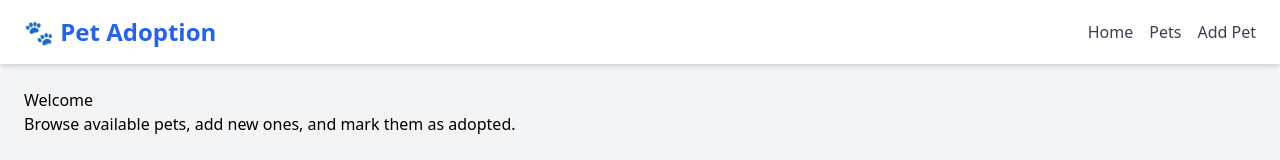
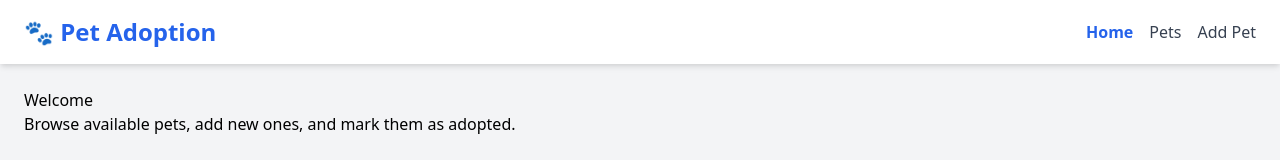
Before and after one commit to Tuscaney/pet-adoption-project, a React (Vite) app: page / in a window 1280 px wide. Shown: the top 160 px of the page. Built offline with nearby package versions, Linux system fonts and the light colour scheme; no server answers.

Commit message:
Updated src/App.jsx to jix nav bar/ navllink.

```diff
--- a/src/App.jsx
+++ b/src/App.jsx
@@ -1,4 +1,4 @@
-import { Link, Routes, Route } from 'react-router-dom';
+import { NavLink, Routes, Route } from 'react-router-dom';
 import Home from './pages/Home.jsx';
 import Pets from './pages/Pets.jsx';
 import AddPet from './pages/AddPet.jsx';
@@ -11,24 +11,37 @@ export default function App() {
       <header className="bg-white shadow-md py-4 px-6 flex items-center justify-between">
         <h1 className="text-2xl font-bold text-blue-600">🐾 Pet Adoption</h1>
         <nav className="space-x-4">
-          <Link
+          <NavLink
             to="/"
-            className="text-gray-700 hover:text-blue-600 transition-colors"
+            end
+            className={({ isActive }) =>
+              isActive
+                ? "text-blue-600 font-semibold"
+                : "text-gray-700 hover:text-blue-600 transition-colors"
+            }
           >
             Home
-          </Link>
-          <Link
+          </NavLink>
+          <NavLink
             to="/pets"
-            className="text-gray-700 hover:text-blue-600 transition-colors"
+            className={({ isActive }) =>
+              isActive
+                ? "text-blue-600 font-semibold"
+                : "text-gray-700 hover:text-blue-600 transition-colors"
+            }
           >
             Pets
-          </Link>
-          <Link
+          </NavLink>
+          <NavLink
             to="/add"
-            className="text-gray-700 hover:text-blue-600 transition-colors"
+            className={({ isActive }) =>
+              isActive
+                ? "text-blue-600 font-semibold"
+                : "text-gray-700 hover:text-blue-600 transition-colors"
+            }
           >
             Add Pet
-          </Link>
+          </NavLink>
         </nav>
       </header>
 
```
